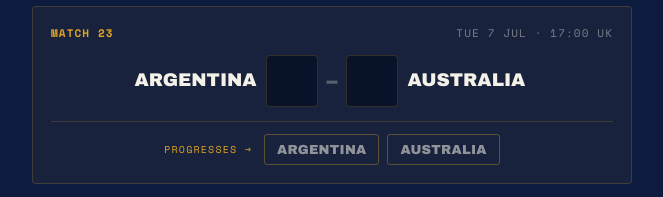
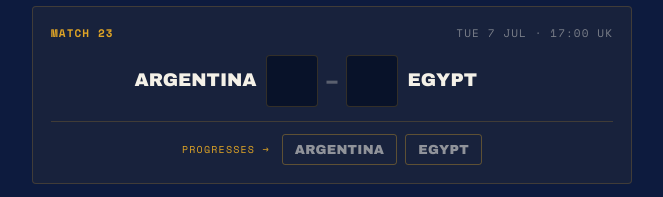
Before and after one commit to ksw101-bristol/swannyspace, a plain HTML site: page ko-r16-part2.html in a window 1280 px wide. Shown: the part 833-1030 px from the top of the page, without its empty margins (308-971 px from the left). Drawn offline with nearby package versions, Linux system fonts and the light colour scheme.

Commit message:
Add files via upload

```diff
--- a/ko-r16-part2.html
+++ b/ko-r16-part2.html
@@ -121,13 +121,13 @@
           <span class="score-sep">–</span>
           <input type="number" min="0" max="20" inputmode="numeric" id="m3a" required>
         </div>
-        <div class="team away">Australia</div>
+        <div class="team away">Egypt</div>
       </div>
       <div class="progress-row">
         <span class="progress-label">Progresses →</span>
         <div class="progress-options">
           <div class="progress-opt"><input type="radio" name="p3" id="p3h" value="Argentina" required><label for="p3h">Argentina</label></div>
-          <div class="progress-opt"><input type="radio" name="p3" id="p3a" value="Australia"><label for="p3a">Australia</label></div>
+          <div class="progress-opt"><input type="radio" name="p3" id="p3a" value="Egypt"><label for="p3a">Egypt</label></div>
         </div>
       </div>
     </div>
@@ -159,7 +159,7 @@
 const matches = [
   { i:1, num:21, home:"Portugal", away:"Spain" },
   { i:2, num:22, home:"United States", away:"Belgium" },
-  { i:3, num:23, home:"Argentina", away:"Australia" },
+  { i:3, num:23, home:"Argentina", away:"Egypt" },
   { i:4, num:24, home:"Switzerland", away:"Colombia" },
 ];
 document.getElementById('koform').addEventListener('submit', function(e){
```
